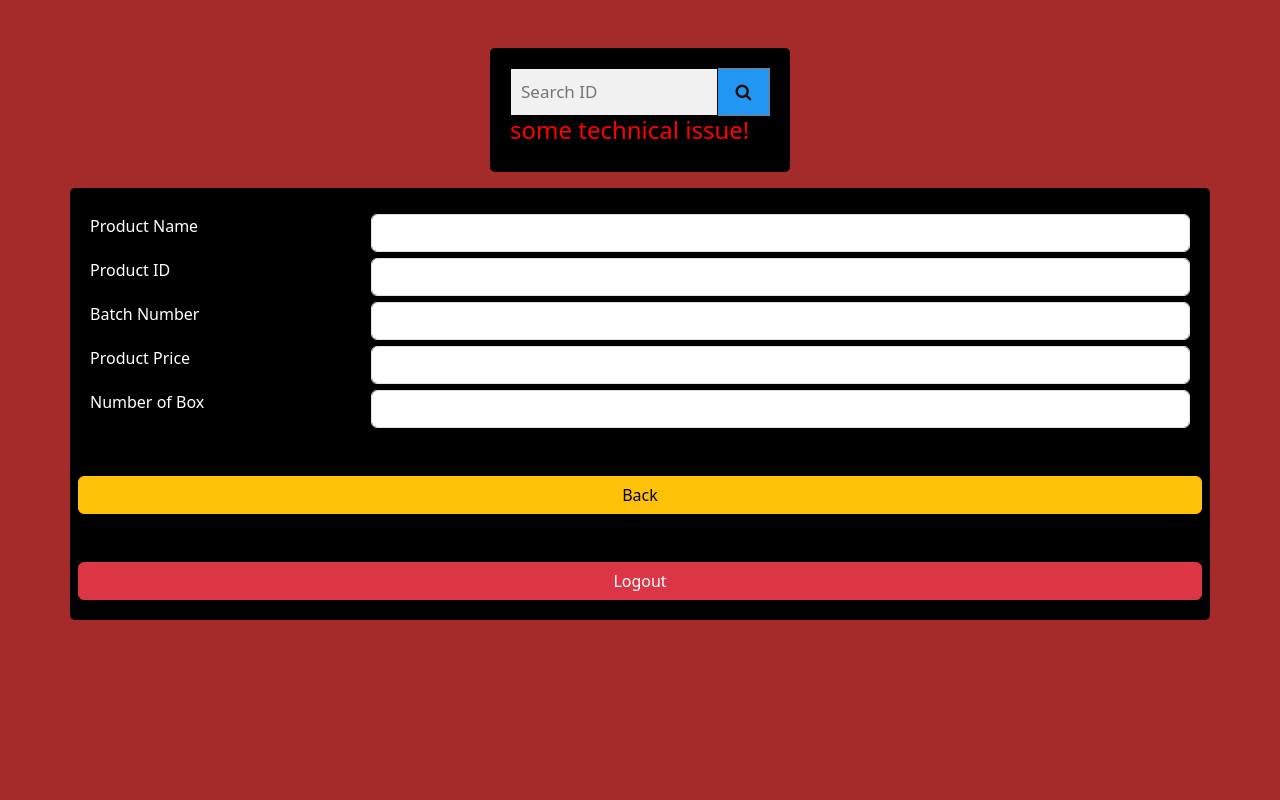
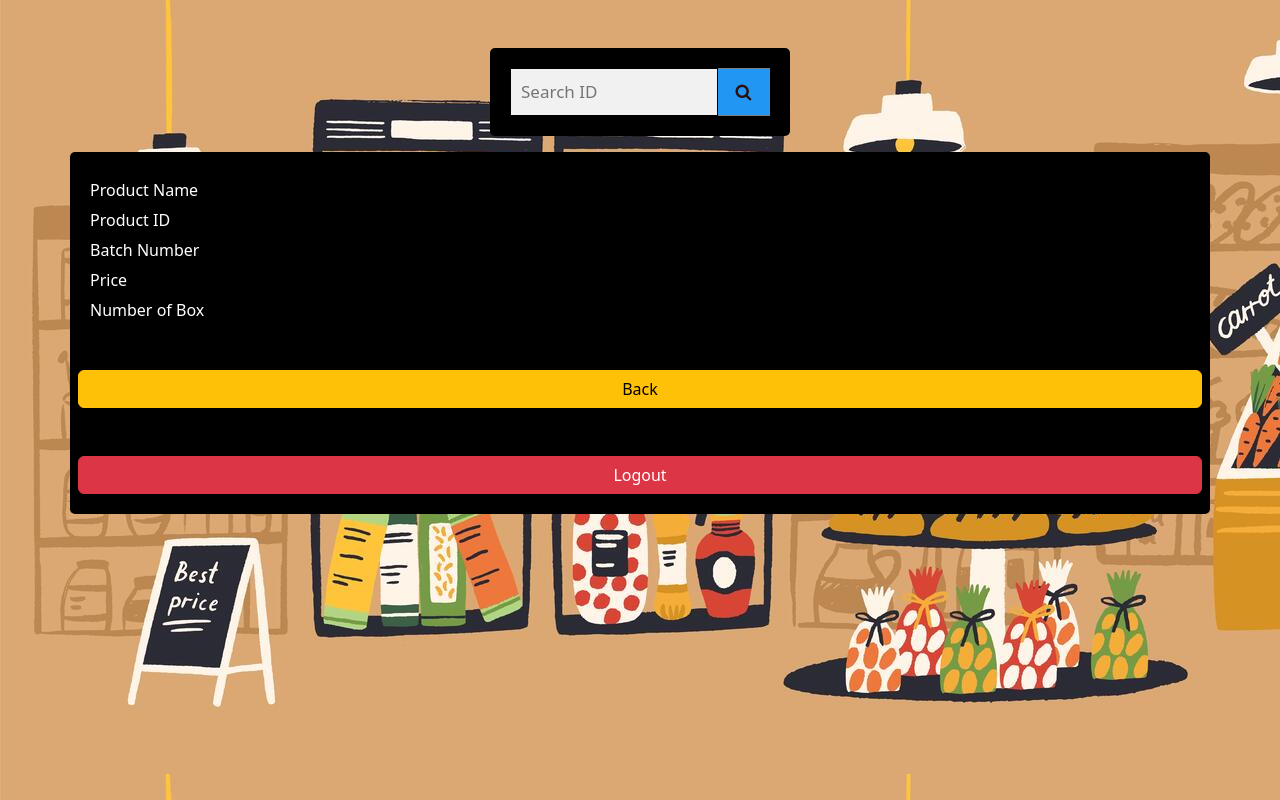
Before and after one commit to nijin507/product, a plain HTML site: page search.html in a window 1280 px wide. Drawn offline with nearby package versions, Linux system fonts and the light colour scheme.

Commit message:
Update search.html

```diff
--- a/search.html
+++ b/search.html
@@ -12,14 +12,19 @@
     <link rel="stylesheet" href="https://cdnjs.cloudflare.com/ajax/libs/font-awesome/4.7.0/css/font-awesome.min.css">
 </head>
 
-<body style="background-color:brown;">
+<body style="background-image: url(./img/product.jpg);">
 
 
   <form class="example container mt-5"  style="margin:auto;max-width:300px">
-    <input type="text" id="s2" placeholder="Search ID" name="search2">
-    <button type="submit" onclick="alert()"><i class="fa fa-search"></i></button>
-    <h4 style="color:red;">some technical issue!</h4>
+    <input type="text" id="s2" placeholder="Search ID" >
+    <button type="button" onclick="search()"><i class="fa fa-search"></i></button>
   </form>
+
+
+
+    <div id="result3" >
+
+    </div>
 
 
 
@@ -27,47 +32,56 @@
 
   <div class="container mt-3">
     <form>
-      <div class="row">
+      <div class="row" >
         <div class="col-25">
           <label  style="color: white;">Product Name</label>
         </div>
         <div class="col-75">
-          <input type="text" class="form-control" id="fname" name="firstname">
-        </div>
-      </div>
-      <div class="row">
-        <div class="col-25">
-          <label  style="color: white;">Product ID</label>
-        </div>
-        <div class="col-75">
-          <input type="text" class="form-control" id="lname" name="lastname">
-        </div>
-      </div>
-      <div class="row">
-        <div class="col-25">
-          <label  style="color: white;">Batch Number</label>
-        </div>
-        <div class="col-75">
-          <input type="text" class="form-control" id="lname" name="lastname" >
+          <p style="color: orange;" id="result1"></p>
         </div>
 
       </div>
       <div class="row">
         <div class="col-25">
-          <label style="color: white;">Product Price</label>
+          <label  style="color: white;" >Product ID</label>
         </div>
         <div class="col-75">
-          <input type="text" class="form-control" id="lname" name="lastname" >
+          <p style="color: orange;" id="result2"></p>
         </div>
+
+      </div>
+
+      <div class="row">
+        <div class="col-25">
+          <label  style="color: white;" >Batch Number</label>
+        </div>
+        <div class="col-75">
+          <p style="color: orange;" id="result3"></p>
+        </div>
+
       </div>
       <div class="row">
         <div class="col-25">
-          <label style="color: white;">Number of Box</label>
+          <label  style="color: white;" >Price</label>
         </div>
         <div class="col-75">
-          <input type="text" class="form-control" id="lname" name="lastname" >
+          <p style="color: orange;" id="result4"></p>
         </div>
+
       </div>
+
+      <div class="row">
+        <div class="col-25">
+          <label  style="color: white;" >Number of Box</label>
+        </div>
+        <div class="col-75">
+          <p style="color: orange;" id="result5"></p>
+        </div>
+
+      </div>
+
+
+
       <div class="row">
 
         <button type="button" onclick="back()" class="btn btn-warning mt-5">Back</button>
```
